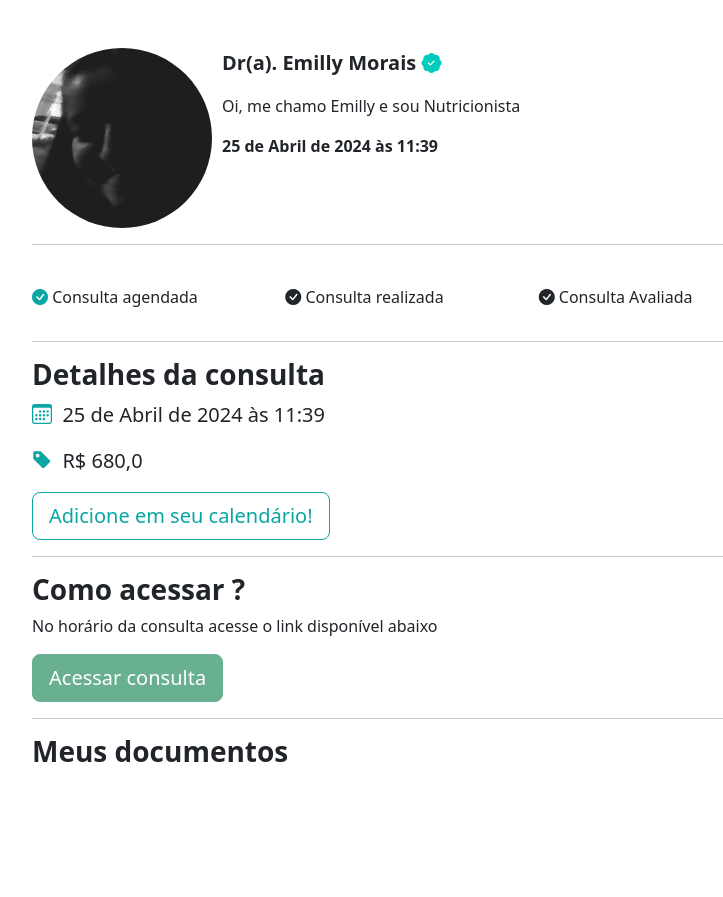
After one commit to NicolasRaony06/healing_telemedicina_django_python, a Django app: page /pacientes/consulta/1/ in a window 1280 px wide. The commit adds this page. Shown: the whole page, without its empty margins (50-773 px from the left). Run offline with Django 5.2, Linux system fonts and the light colour scheme; data comes from the database, SQL or seed files in the repository; some libraries are stand-ins or nearby versions.

Commit message:
Adicionando gerenciamento de consulta do paciente

```diff
--- /dev/null
+++ b/paciente/templates/consulta.html
@@ -0,0 +1,92 @@
+{% extends "base.html" %}
+
+{% load static %}
+
+{% block 'head' %}
+    <link rel="stylesheet" href="{% static 'medicos/css/abrir_horario.css' %}">
+    <link rel="stylesheet" href="{% static 'usuarios/css/usuarios.css' %}">
+    <link rel="stylesheet" href="{% static 'medicos/css/cadastro_medico.css' %}">
+    <link rel="stylesheet" href="{% static 'pacientes/css/home.css' %}">
+    <link rel="stylesheet" href="{% static 'pacientes/css/agendar_horario.css' %}">
+    <link rel="stylesheet" href="https://cdn.jsdelivr.net/npm/bootstrap-icons@1.11.3/font/bootstrap-icons.min.css">
+{% endblock 'head' %}
+
+{% block 'body' %}
+
+    {% include "partials/navbar.html" %}
+    <br><br>
+    <div class="container">
+
+        {% if consulta.status == 'C' %}
+            <div class='alert alert-danger'>
+                Consulta Cancelada
+            </div>
+        {% elif consulta.status == 'F' %}
+            <div class='alert alert-success'>
+                Consulta Finalizada
+            </div>
+        {% elif consulta.status == 'I' %}
+            <div class='alert alert-primary'>
+                Consulta Inicializada, acesse imediatamente o link
+            </div>
+        {% endif %}
+
+        <div class="row">
+            <div class="col-md-8">
+                <div class="row">
+                    <div class="col-md-3">
+                        <img src="{{dado_medico.foto.url}}" class="foto-perfil-card-lg" alt="">
+                    </div>
+                    <div class="col-md">
+                        <p style="font-size: 20px" class="p-bold">Dr(a). {{dado_medico.nome}} <i class="bi bi-patch-check-fill icon-main"></i></p>
+                        <p>{{dado_medico.descricao}}</p>
+                        <p class="p-bold">{{consulta.data_aberta.data}}</p>
+                    </div>
+                </div>
+                <hr>
+                <br>
+                <div class="row">
+                    <div class="col-md">
+                        <p><i class="color-dark bi bi-check-circle-fill"></i> Consulta agendada</p>
+                    </div>
+                    <div class="col-md">
+                        <p><i class="{% if consulta.status == 'F' %} color-dark {% endif %} bi bi-check-circle-fill"></i> Consulta realizada</p>
+                    </div>
+                    <div class="col-md">
+                        <p><i class="bi bi-check-circle-fill"></i> Consulta Avaliada</p>
+                    </div>
+                </div>
+                <hr>
+                <h3 class="p-bold">Detalhes da consulta</h3>
+                <p style="font-size:20px"><i class="bi bi-calendar3 color-dark"></i>&nbsp {{consulta.data_aberta.data}}</p>
+                <p style="font-size:20px"><i class="bi bi-tag-fill color-dark"></i></i>&nbsp R$ {{dado_medico.valor_consulta}}</p>
+                <a style="cursor: auto;" class="btn btn-dark-color-outline btn-lg">Adicione em seu calendário!</a>
+                <hr>
+                <h3 class="p-bold">Como acessar ?</h3>
+                <p>No horário da consulta acesse o link disponível abaixo</p>
+
+                {% if consulta.status == 'I' and consulta.link %}
+
+                    <a href="{{consulta.link}}" target='_blank' class="btn btn-success btn-dark-color btn-lg" >Acessar consulta</a>
+
+                {% else %}
+
+                    <a href="{{consulta.link}}" class="btn btn-success btn-dark-color btn-lg disabled" >Acessar consulta</a>
+
+                {% endif %}
+
+
+
+                <hr>
+                <h3 class="p-bold">Meus documentos</h3>
+                <br>
+                <br>
+                <br>
+                <br>
+                <br>
+            </div>
+            <div class="col-md"></div>
+        </div>
+    </div>
+
+{% endblock 'body' %}
--- a/paciente/urls.py
+++ b/paciente/urls.py
@@ -6,4 +6,5 @@ urlpatterns = [
     path('escolher_horario/<int:id_dados_medicos>', views.escolher_horario, name='escolher_horario'),
     path('agendar_horario/<int:id_data_aberta>/', views.agendar_horario, name="agendar_horario"),
     path('minhas_consultas/', views.minhas_consultas, name="minhas_consultas"),
+    path('consulta/<int:id_consulta>/', views.consulta, name="consulta"),
 ]
--- a/paciente/views.py
+++ b/paciente/views.py
@@ -19,14 +19,14 @@ def home(request):
 
         especialidades = Especialidades.objects.all()
 
-        return render(request, 'home.html', {'medicos': medicos, 'especialidades': especialidades})
+        return render(request, 'home.html', {'medicos': medicos, 'especialidades': especialidades, 'is_medico': is_medico(request.user)})
 
 def escolher_horario(request, id_dados_medicos):
     if request.method == 'GET':
         medico = DadosMedico.objects.get(id=id_dados_medicos)
         datas_abertas = DatasAbertas.objects.filter(user=medico.user).filter(data__gte=datetime.now())
 
-        return render(request, 'escolher_horario.html', {'medico': medico, 'datas_abertas': datas_abertas})
+        return render(request, 'escolher_horario.html', {'medico': medico, 'datas_abertas': datas_abertas, 'is_medico': is_medico(request.user)})
 
 def agendar_horario(request, id_data_aberta):
     if request.method == 'GET':
@@ -50,4 +50,11 @@ def minhas_consultas(request):
     if request.method == "GET":
         #TODO: desenvolver filtros
         minhas_consultas = Consulta.objects.filter(paciente=request.user).filter(data_aberta__data__gte=datetime.now())
-        return render(request, 'minhas_consultas.html', {'minhas_consultas': minhas_consultas})
+        return render(request, 'minhas_consultas.html', {'minhas_consultas': minhas_consultas, 'is_medico': is_medico(request.user)})
+
+def consulta(request, id_consulta):
+    if request.method == 'GET':
+        consulta =  Consulta.objects.get(id=id_consulta)
+        dado_medico = DadosMedico.objects.get(user=consulta.data_aberta.user)
+
+        return render(request, 'consulta.html', {'consulta': consulta, 'dado_medico': dado_medico})
```
Also changed, not shown: paciente/templates/escolher_horario.html (+6 -3 lines), paciente/templates/home.html (+7 -1 lines), paciente/templates/minhas_consultas.html (+13 -2 lines).
